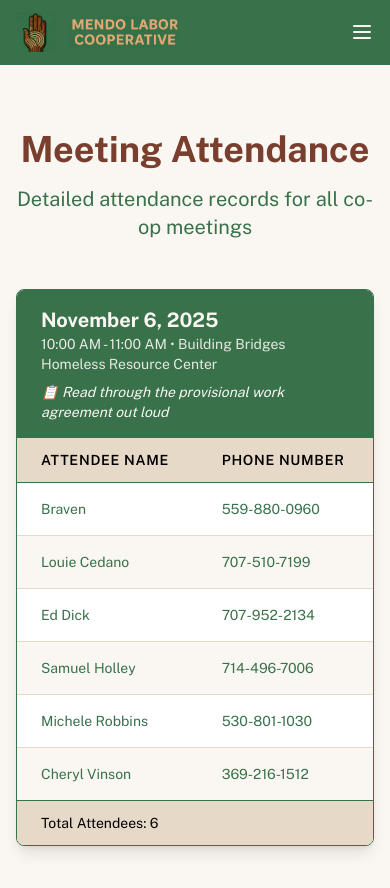
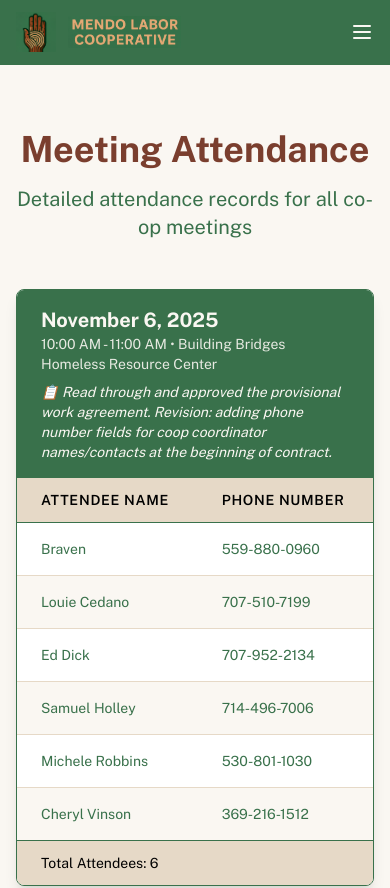
Before and after one commit to samuelmholley1/mendolaborcoop.ukiahumc.org, a Next.js app: page /attendance in a window 390 px wide. Shown: the top 888 px of the page. Built offline with nearby package versions, Linux system fonts and the light colour scheme.

Commit message:
Update Nov 6 meeting notes: approved provisional work agreement with phone number revision

```diff
--- a/pages/attendance.tsx
+++ b/pages/attendance.tsx
@@ -14,7 +14,7 @@ const AttendancePage: React.FC = () => {
       date: 'November 6, 2025',
       time: '10:00 AM - 11:00 AM',
       location: 'Building Bridges Homeless Resource Center',
-      notes: 'Read through the provisional work agreement out loud',
+      notes: 'Read through and approved the provisional work agreement. Revision: adding phone number fields for coop coordinator names/contacts at the beginning of contract.',
       attendees: [
         { name: 'Braven', phone: '559-880-0960' },
         { name: 'Louie Cedano', phone: '707-510-7199' },
```
